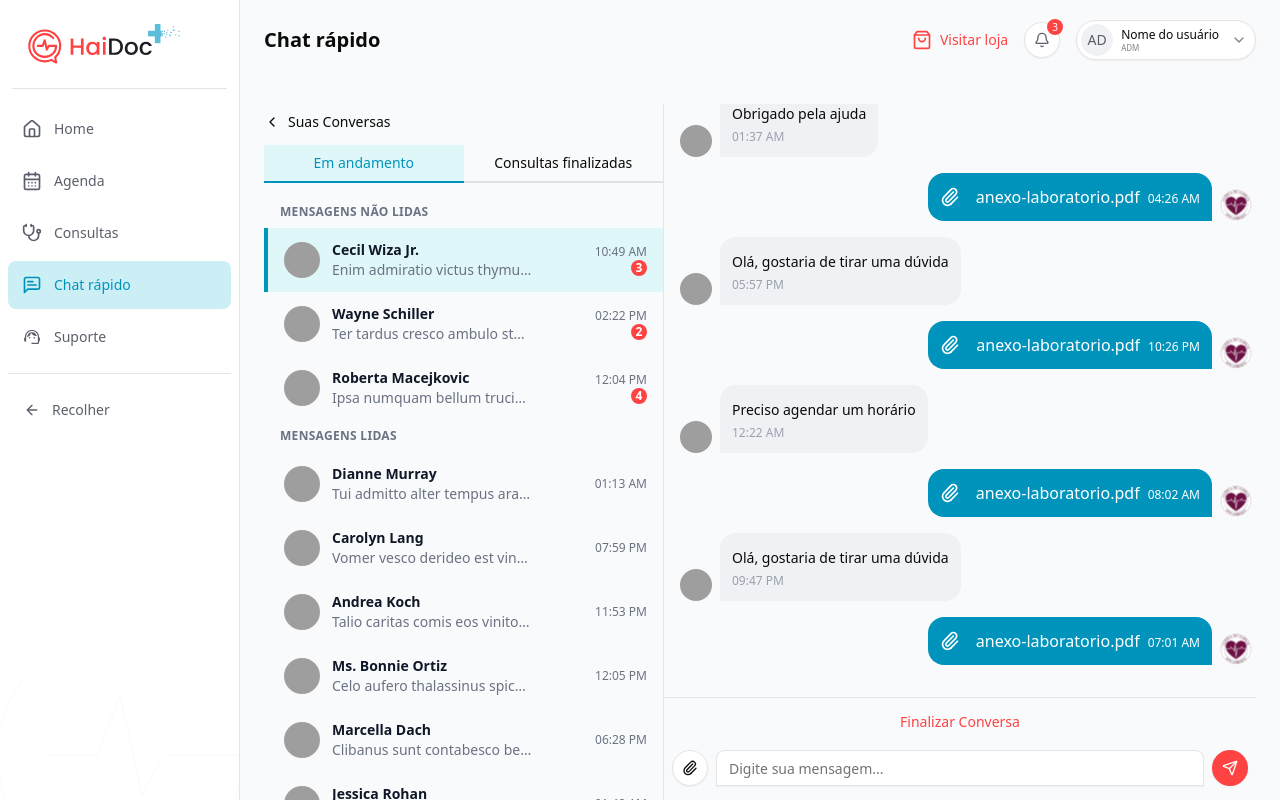
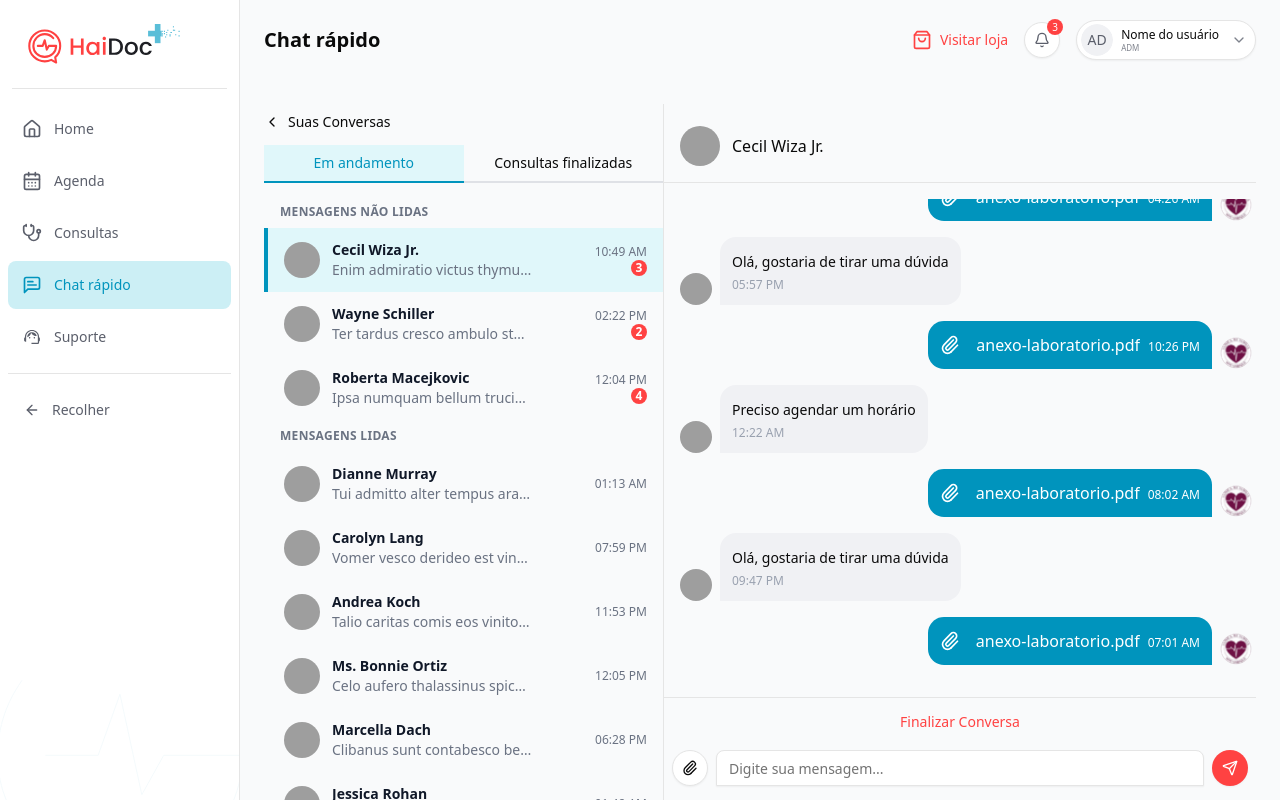
Before and after one commit to dymond9159/haidoc-frontend, a Next.js app: page /professional/chat in a window 1280 px wide. Both pictures are taken after a click on the element 463 px from the left and 260 px from the top of the page. Built offline with nearby package versions, Linux system fonts and the light colour scheme; grey boxes are pictures that could not be loaded.

Commit message:
fix: adjust overflow handling in ChatConversation component for improved message display

```diff
--- a/src/components/provider/chat/chat-conversation.tsx
+++ b/src/components/provider/chat/chat-conversation.tsx
@@ -117,8 +117,8 @@
         </div>
 
         {/* Chat messages */}
-        <div className="flex-1 p-4 pr-0">
-          <ScrollArea className="h-full pr-1">
+        <div className="flex-1 p-4 pr-0 overflow-hidden">
+          <ScrollArea className="pr-1 h-full">
             {mockMessages.map((msg) => (
               <div
                 key={msg.id}
```
